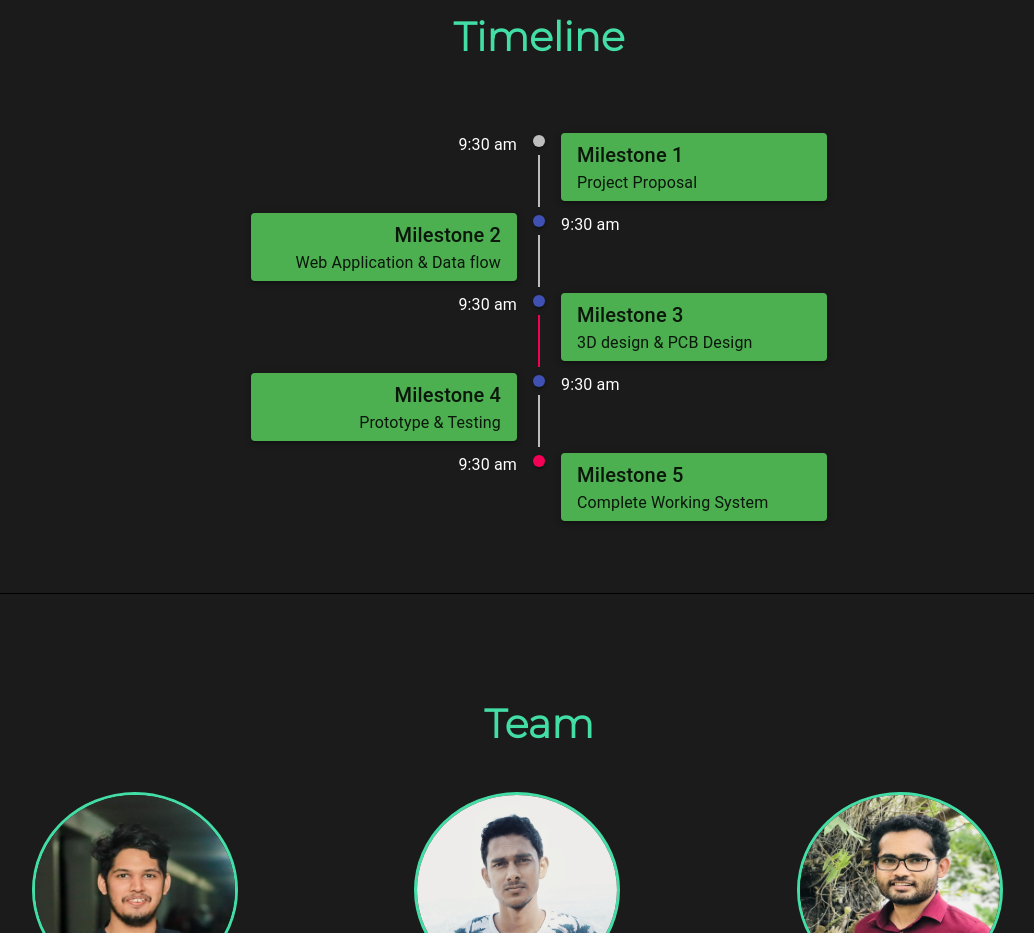
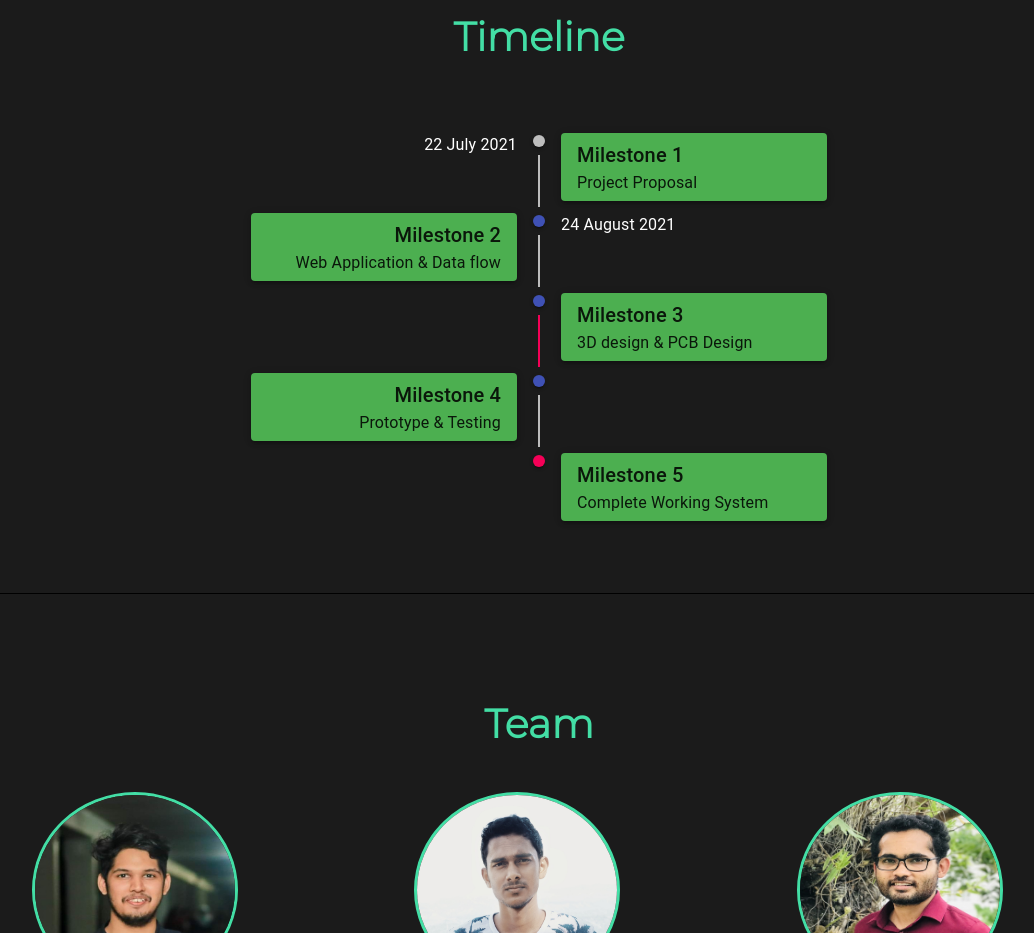
Before and after one commit to cepdnaclk/e17-3yp-Landmine-Detector, a React (Create React App) app in the folder website/: page / in a window 1280 px wide. Shown: the part 7300-8233 px from the top of the page, without its empty margins (101-1135 px from the left). Built offline with nearby package versions, Linux system fonts and the light colour scheme.

Commit message:
small_web_update

```diff
--- a/website/src/pages/Timeline_LM/Timeline_LM.js
+++ b/website/src/pages/Timeline_LM/Timeline_LM.js
@@ -51,7 +51,7 @@ function Timeline_LM() {
       <TimelineItem>
         <TimelineOppositeContent>
           <WhiteTextTypography>
-            9:30 am
+            22 July 2021
           </WhiteTextTypography>
         </TimelineOppositeContent>
         <TimelineSeparator>
@@ -73,7 +73,7 @@ function Timeline_LM() {
       <TimelineItem>
         <TimelineOppositeContent>
         <WhiteTextTypography>
-            9:30 am
+            24 August 2021
           </WhiteTextTypography>
         </TimelineOppositeContent>
         <TimelineSeparator>
@@ -95,7 +95,7 @@ function Timeline_LM() {
       <TimelineItem>
         <TimelineOppositeContent>
           <WhiteTextTypography>
-            9:30 am
+            {/* add date */}
           </WhiteTextTypography>
         </TimelineOppositeContent>
         <TimelineSeparator>
@@ -117,7 +117,7 @@ function Timeline_LM() {
       <TimelineItem>
         <TimelineOppositeContent>
         <WhiteTextTypography>
-            9:30 am
+            {/* add date */}
           </WhiteTextTypography>
         </TimelineOppositeContent>
         <TimelineSeparator>
@@ -139,7 +139,7 @@ function Timeline_LM() {
       <TimelineItem>
         <TimelineOppositeContent>
           <WhiteTextTypography>
-            9:30 am
+            {/* //add date */}
           </WhiteTextTypography>
         </TimelineOppositeContent>
         <TimelineSeparator>
```
